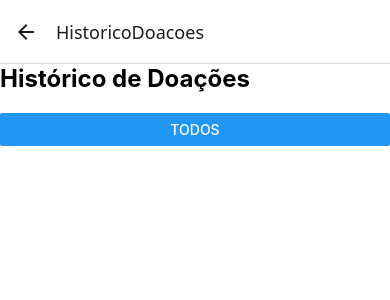
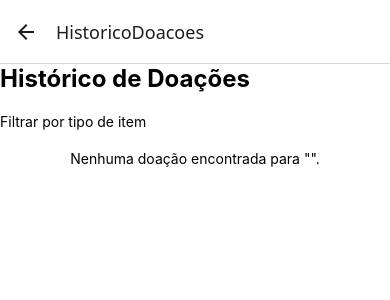
Before and after one commit to matheusaraujo00727/instituto-mao-amiga, a React Native app: screen /HistoricoDoacoes in a window 390 px wide. Shown: the top 300 px of the page. Built offline with nearby package versions, Linux system fonts and the light colour scheme.

Commit message:
feat: adiciona filtro por tipo de doacao refs #12

```diff
--- a/screens/TelaHistoricoDoacoes.tsx
+++ b/screens/TelaHistoricoDoacoes.tsx
@@ -1,12 +1,13 @@
 import { useCallback, useState } from 'react';
 import {
-  Button,
   FlatList,
+  KeyboardAvoidingView,
+  Platform,
   SafeAreaView,
   StyleSheet,
   Text,
+  TextInput,
   TouchableOpacity,
-  View,
 } from 'react-native';
 import { useFocusEffect } from '@react-navigation/native';
 import type { NativeStackScreenProps } from '@react-navigation/native-stack';
@@ -32,14 +33,7 @@ export default function TelaHistoricoDoacoes({
   }: Props) {
 
   const [doacoes, setDoacoes] = useState<Doacao[]>([]);
-  const [filtroTipo, setFiltroTipo] = useState('Todos');
-
-  const tipos = [
-  'Todos',
-  ...Array.from(
-    new Set(doacoes.map((doacao) => doacao.tipoItem))
-  ),
-];
+  const [filtroTipo, setFiltroTipo] = useState('');
 
   useFocusEffect(
     useCallback(() => {
@@ -53,27 +47,31 @@ export default function TelaHistoricoDoacoes({
   );
 
   const doacoesFiltradas =
-  filtroTipo === 'Todos'
+  filtroTipo.trim() === ''
     ? doacoes
-    : doacoes.filter(
-        (doacao) => doacao.tipoItem === filtroTipo
+    : doacoes.filter((doacao) =>
+        doacao.tipoItem
+          .toLowerCase()
+          .includes(filtroTipo.trim().toLowerCase())
       );
+
 
   return (
     <SafeAreaView style={styles.container}>
+    <KeyboardAvoidingView
+    style={styles.conteudo}
+    behavior={Platform.OS === 'ios' ? 'padding' : 'height'}
+  >
       <Text style={styles.titulo}>
         Histórico de Doações
       </Text>
 
-      <View style={styles.filtros}>
-  {tipos.map((tipo) => (
-    <Button
-      key={tipo}
-      title={tipo}
-      onPress={() => setFiltroTipo(tipo)}
+      <TextInput
+  style={styles.filtroInput}
+  placeholder="Filtrar por tipo de item"
+  value={filtroTipo}
+  onChangeText={setFiltroTipo}
 />
-  ))}
-</View>
 
       <FlatList
   data={doacoesFiltradas}
@@ -100,7 +98,13 @@ export default function TelaHistoricoDoacoes({
       </Text>
     </TouchableOpacity>
   )}
+  ListEmptyComponent={
+    <Text style={styles.mensagemVazia}>
+      Nenhuma doação encontrada para "{filtroTipo}".
+    </Text>
+  }
 />
+</KeyboardAvoidingView>
     </SafeAreaView>
   );
 }
@@ -110,6 +114,10 @@ const styles = StyleSheet.create({
     flex: 1,
     padding: 20,
     backgroundColor: '#fff',
+  },
+
+  conteudo: {
+  flex: 1,
 },
 
   titulo: {
@@ -132,8 +140,9 @@ const styles = StyleSheet.create({
     marginBottom: 5,
   },
 
-  filtros: {
-  marginBottom: 15,
+mensagemVazia: {
+  textAlign: 'center',
+  marginTop: 20,
 },
 
 });
```
Lines whose indentation alone changed are shown as unchanged.
